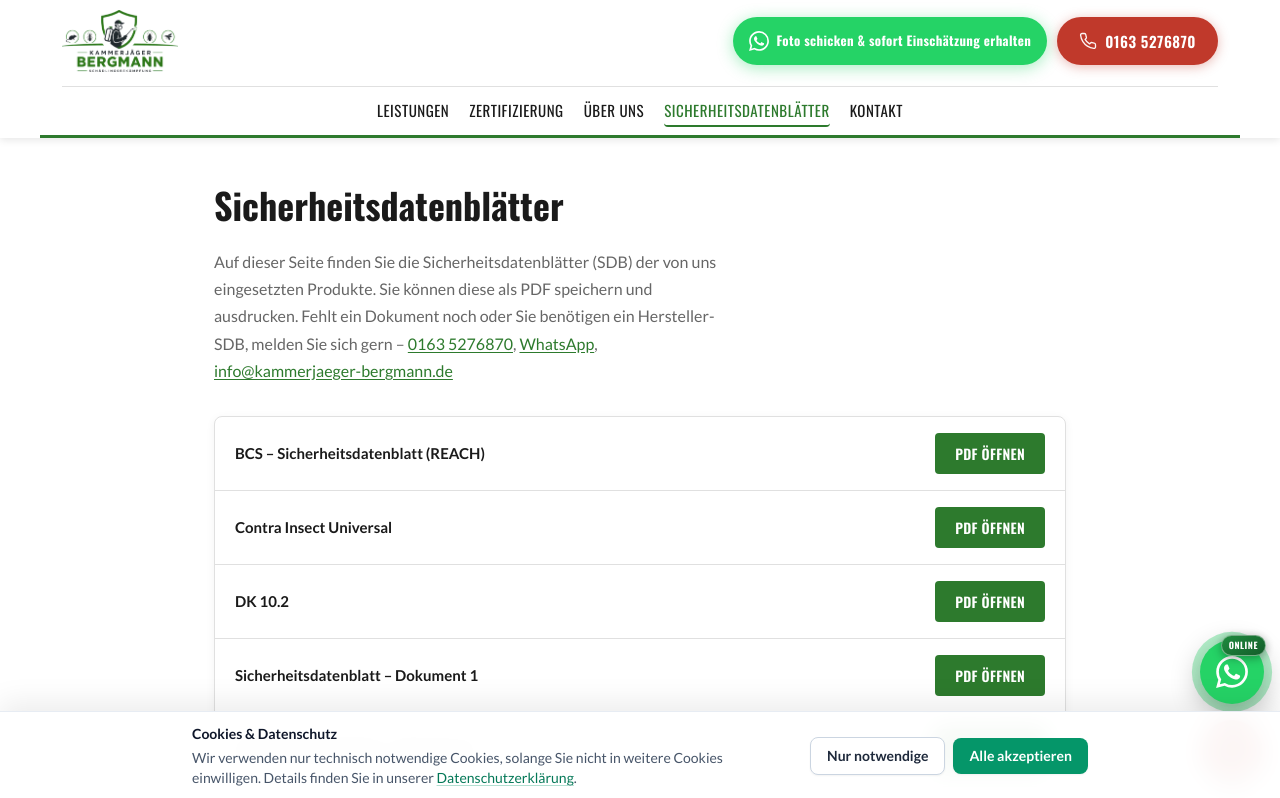
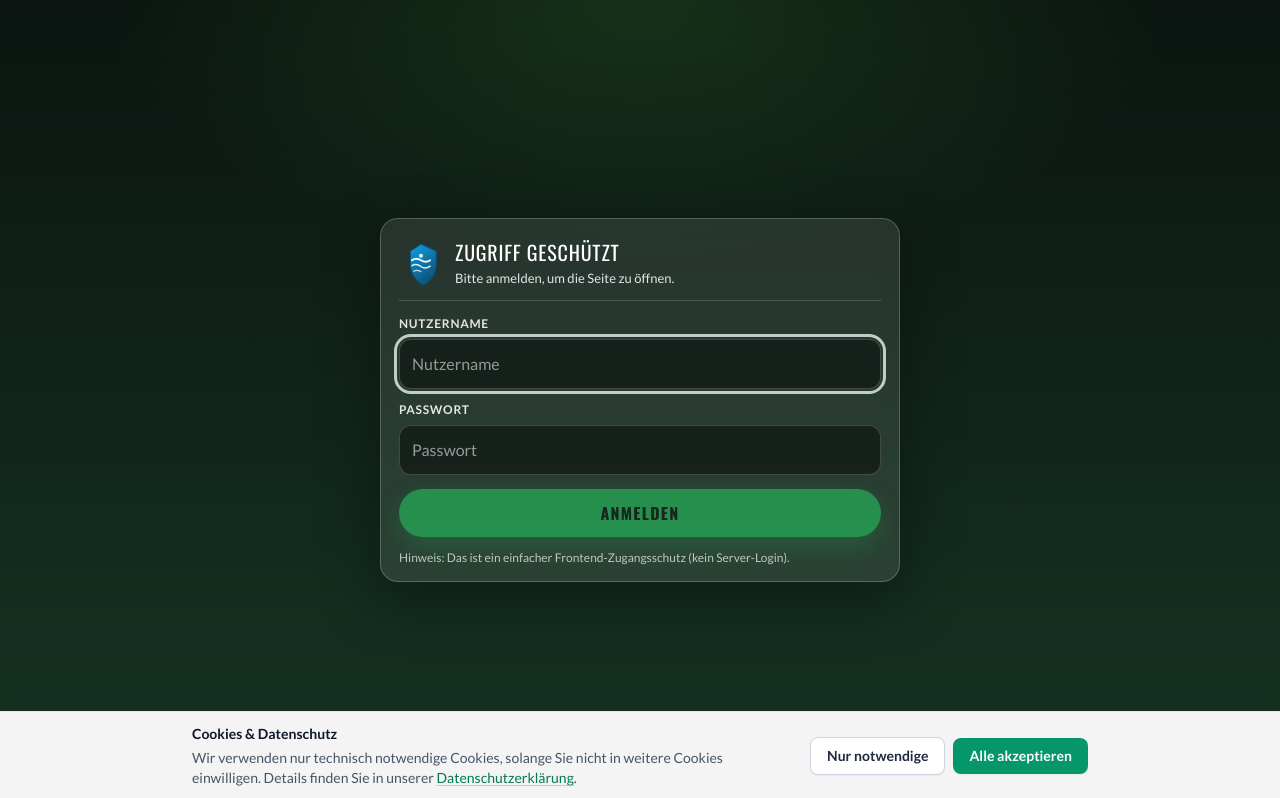
Before and after one commit to mareyjorg-sketch/vercel-app, a React (Vite) app: page /sicherheitsdatenblaetter in a window 1280 px wide. Shown: the top 798 px of the page. Built offline with nearby package versions, Linux system fonts and the light colour scheme.

Commit message:
Frontend-Passwortschutz: Login-Gate (bergmann / PIN!PIN!)
Co-authored-by: Cursor <cursoragent@cursor.com>

```diff
--- a/src/App.css
+++ b/src/App.css
@@ -73,6 +73,154 @@ body {
   font-size: 16px;
   color: var(--text);
   background: var(--white);
+}
+
+/* ===================== AUTH GATE ===================== */
+.auth-gate {
+  min-height: 100vh;
+  display: grid;
+  place-items: center;
+  padding: 28px 16px;
+  background:
+    radial-gradient(ellipse 70% 55% at 50% 0%, rgba(58, 154, 58, 0.22) 0%, transparent 60%),
+    linear-gradient(180deg, #0b1410 0%, #163524 100%);
+}
+
+.auth-card {
+  width: min(520px, 100%);
+  border-radius: 18px;
+  background: rgba(255, 255, 255, 0.1);
+  border: 1px solid rgba(255, 255, 255, 0.22);
+  box-shadow: 0 18px 60px rgba(0, 0, 0, 0.35);
+  backdrop-filter: blur(10px);
+  padding: 18px 18px 14px;
+  color: #fff;
+}
+
+.auth-card__brand {
+  display: flex;
+  align-items: center;
+  gap: 12px;
+  padding-bottom: 12px;
+  border-bottom: 1px solid rgba(255, 255, 255, 0.18);
+  margin-bottom: 14px;
+}
+
+.auth-card__title {
+  font-family: "Oswald", sans-serif;
+  font-size: 20px;
+  letter-spacing: 0.04em;
+  text-transform: uppercase;
+}
+
+.auth-card__sub {
+  font-size: 13px;
+  opacity: 0.88;
+  margin-top: 2px;
+}
+
+.auth-form {
+  display: grid;
+  gap: 12px;
+}
+
+.auth-field span {
+  display: block;
+  font-size: 12px;
+  font-weight: 700;
+  letter-spacing: 0.06em;
+  text-transform: uppercase;
+  color: rgba(255, 255, 255, 0.88);
+  margin-bottom: 6px;
+}
+
+.auth-field input {
+  width: 100%;
+  padding: 12px 12px;
+  border-radius: 12px;
+  border: 1px solid rgba(255, 255, 255, 0.18);
+  background: rgba(10, 14, 12, 0.55);
+  color: #fff;
+  outline: none;
+}
+
+.auth-field input::placeholder {
+  color: rgba(255, 255, 255, 0.55);
+}
+
+.auth-field input:focus-visible {
+  outline: 3px solid rgba(232, 245, 233, 0.8);
+  outline-offset: 2px;
+}
+
+.auth-error {
+  border-radius: 12px;
+  padding: 10px 12px;
+  border: 1px solid rgba(255, 255, 255, 0.22);
+  background: rgba(192, 57, 43, 0.2);
+  color: rgba(255, 255, 255, 0.95);
+  font-size: 13px;
+}
+
+.auth-submit {
+  margin-top: 2px;
+  border: none;
+  cursor: pointer;
+  border-radius: 999px;
+  padding: 12px 16px;
+  font-family: "Oswald", sans-serif;
+  font-weight: 700;
+  letter-spacing: 0.08em;
+  text-transform: uppercase;
+  background: #25d366;
+  color: #0b1410;
+  box-shadow: 0 10px 26px rgba(37, 211, 102, 0.35);
+  transition: transform var(--duration-fast) var(--ease-out), filter var(--duration-fast) var(--ease-out);
+}
+
+.auth-submit:hover {
+  transform: translateY(-1px);
+  filter: brightness(1.02);
+}
+
+.auth-submit:disabled {
+  opacity: 0.55;
+  cursor: not-allowed;
+  transform: none;
+  filter: none;
+}
+
+.auth-hint {
+  margin-top: 12px;
+  font-size: 12px;
+  opacity: 0.7;
+}
+
+.auth-shell {
+  position: relative;
+}
+
+.auth-logout {
+  position: fixed;
+  right: 14px;
+  bottom: 14px;
+  z-index: 999;
+  border: none;
+  cursor: pointer;
+  border-radius: 999px;
+  padding: 10px 14px;
+  font-family: "Oswald", sans-serif;
+  font-weight: 700;
+  letter-spacing: 0.06em;
+  text-transform: uppercase;
+  background: rgba(10, 14, 12, 0.72);
+  border: 1px solid rgba(255, 255, 255, 0.22);
+  color: #fff;
+  backdrop-filter: blur(8px);
+}
+
+.auth-logout:hover {
+  background: rgba(10, 14, 12, 0.86);
 }
 
 #main-content {
--- /dev/null
+++ b/src/components/AuthGate.jsx
@@ -0,0 +1,126 @@
+import { useEffect, useMemo, useState } from "react";
+
+const STORAGE_KEY = "kbg_auth_v1";
+const USERNAME = "bergmann";
+const PASSWORD = "PIN!PIN!";
+
+function safeEqual(a, b) {
+  return String(a ?? "") === String(b ?? "");
+}
+
+export default function AuthGate({ children }) {
+  const [ready, setReady] = useState(false);
+  const [authed, setAuthed] = useState(false);
+  const [username, setUsername] = useState("");
+  const [password, setPassword] = useState("");
+  const [error, setError] = useState("");
+
+  useEffect(() => {
+    try {
+      const raw = localStorage.getItem(STORAGE_KEY);
+      if (raw === "1") setAuthed(true);
+    } catch {
+      // ignore
+    } finally {
+      setReady(true);
+    }
+  }, []);
+
+  const canSubmit = useMemo(() => username.trim().length > 0 && password.length > 0, [username, password]);
+
+  function onSubmit(e) {
+    e.preventDefault();
+    setError("");
+
+    const ok = safeEqual(username.trim().toLowerCase(), USERNAME) && safeEqual(password, PASSWORD);
+    if (!ok) {
+      setError("Falscher Nutzername oder Passwort.");
+      return;
+    }
+
+    try {
+      localStorage.setItem(STORAGE_KEY, "1");
+    } catch {
+      // ignore
+    }
+    setAuthed(true);
+  }
+
+  function onLogout() {
+    try {
+      localStorage.removeItem(STORAGE_KEY);
+    } catch {
+      // ignore
+    }
+    setAuthed(false);
+    setUsername("");
+    setPassword("");
+    setError("");
+  }
+
+  if (!ready) return null;
+
+  if (authed) {
+    return (
+      <div className="auth-shell">
+        <button type="button" className="auth-logout" onClick={onLogout}>
+          Abmelden
+        </button>
+        {children}
+      </div>
+    );
+  }
+
+  return (
+    <div className="auth-gate" role="dialog" aria-label="Login erforderlich">
+      <div className="auth-card">
+        <div className="auth-card__brand">
+          <img src="/assets/logo-mark.svg" alt="" width={44} height={44} aria-hidden="true" />
+          <div>
+            <div className="auth-card__title">Zugriff geschützt</div>
+            <div className="auth-card__sub">Bitte anmelden, um die Seite zu öffnen.</div>
+          </div>
+        </div>
+
+        <form className="auth-form" onSubmit={onSubmit}>
+          <label className="auth-field">
+            <span>Nutzername</span>
+            <input
+              autoFocus
+              inputMode="text"
+              autoComplete="username"
+              value={username}
+              onChange={(e) => setUsername(e.target.value)}
+              placeholder="Nutzername"
+            />
+          </label>
+
+          <label className="auth-field">
+            <span>Passwort</span>
+            <input
+              type="password"
+              autoComplete="current-password"
+              value={password}
+              onChange={(e) => setPassword(e.target.value)}
+              placeholder="Passwort"
+            />
+          </label>
+
+          {error ? (
+            <div className="auth-error" role="alert">
+              {error}
+            </div>
+          ) : null}
+
+          <button className="auth-submit" type="submit" disabled={!canSubmit}>
+            Anmelden
+          </button>
+        </form>
+
+        <div className="auth-hint">
+          Hinweis: Das ist ein einfacher Frontend-Zugangsschutz (kein Server-Login).
+        </div>
+      </div>
+    </div>
+  );
+}
--- a/src/main.jsx
+++ b/src/main.jsx
@@ -2,11 +2,14 @@ import React from "react";
 import ReactDOM from "react-dom/client";
 import { BrowserRouter } from "react-router-dom";
 import App from "./App.jsx";
+import AuthGate from "./components/AuthGate.jsx";
 
 ReactDOM.createRoot(document.getElementById("root")).render(
   <React.StrictMode>
     <BrowserRouter>
-      <App />
+      <AuthGate>
+        <App />
+      </AuthGate>
     </BrowserRouter>
   </React.StrictMode>,
 );
```
